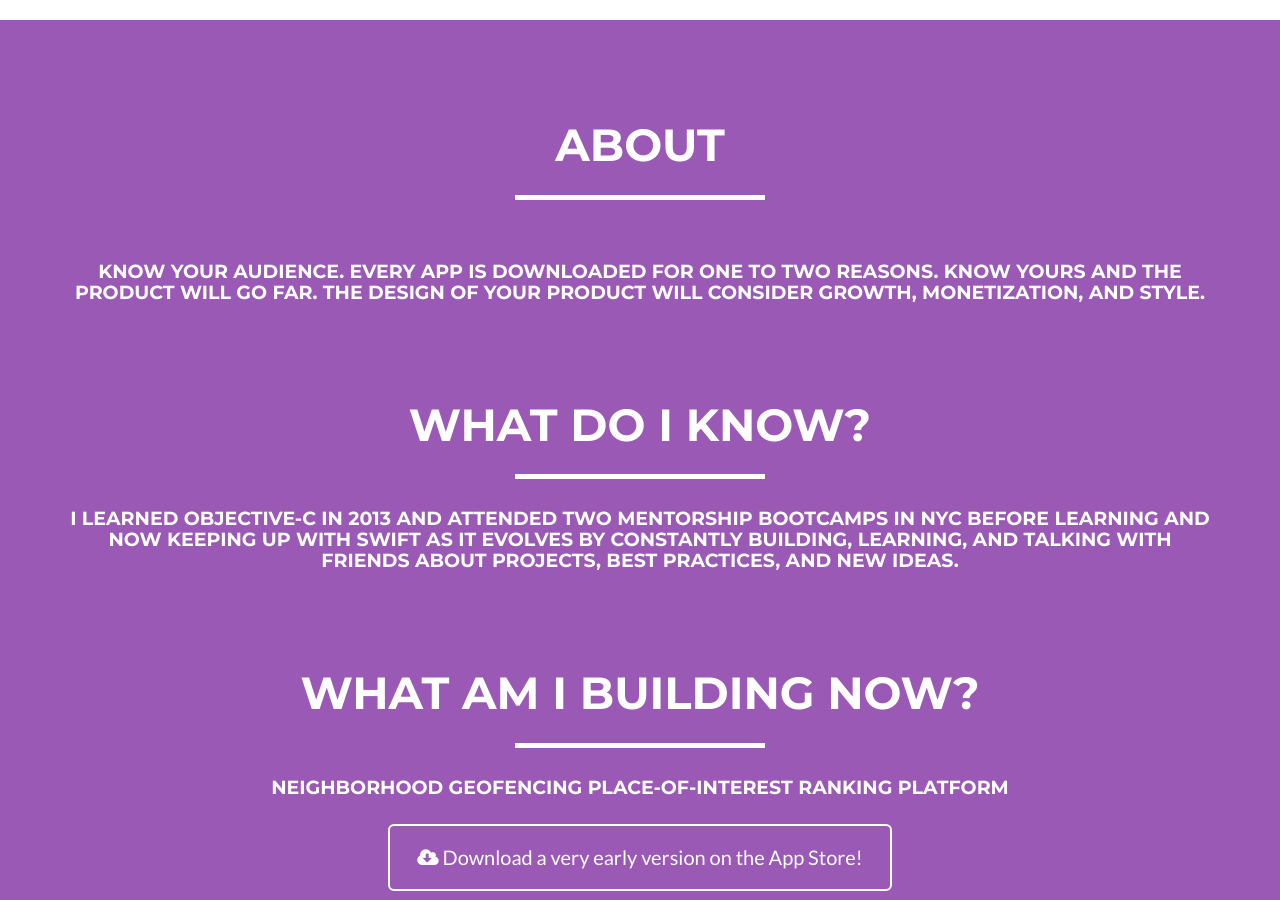
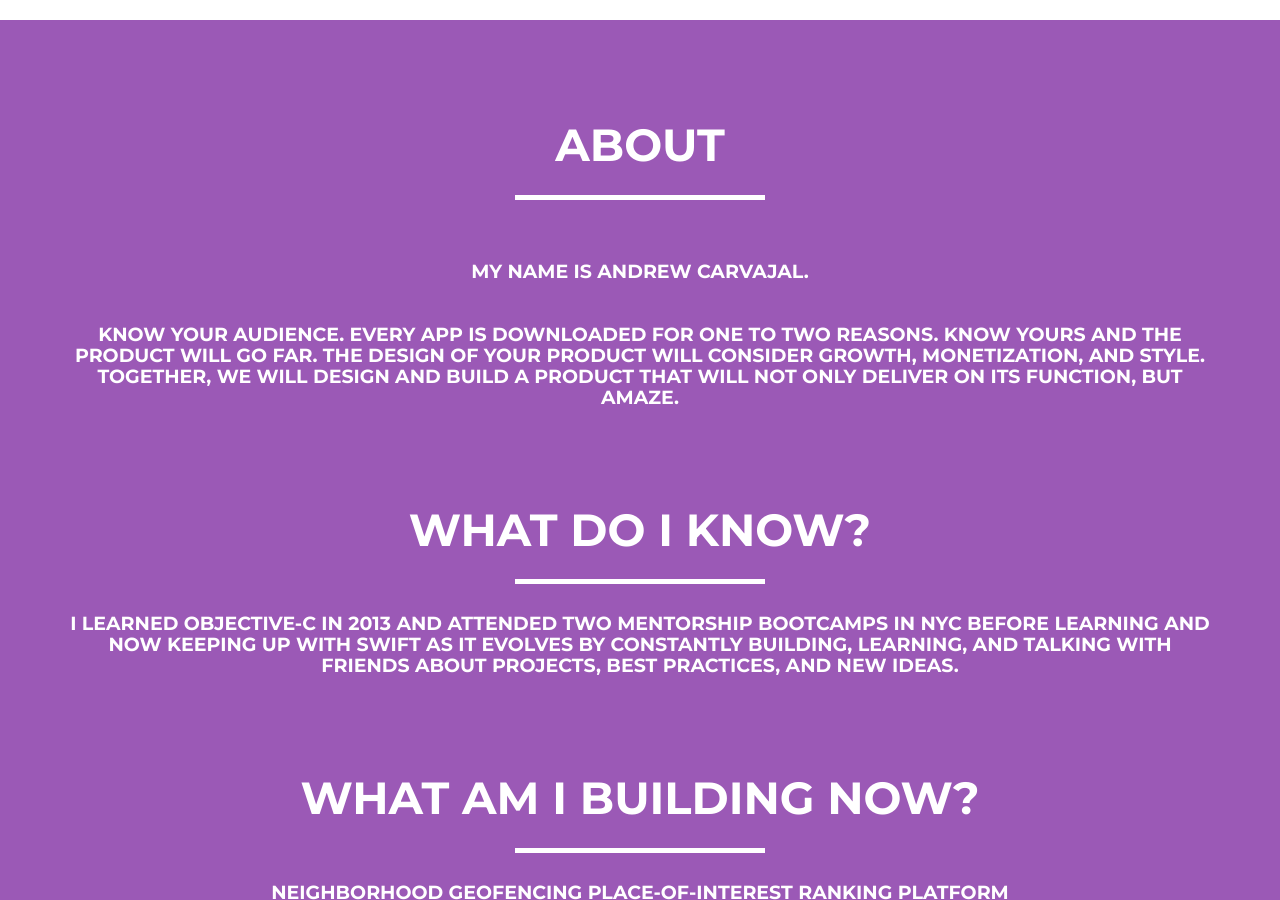
Before and after one commit to andrewcar/andrewcar.github.io, a Jekyll site: the page built from index.html, in a window 1280 px wide and 900 px high, scrolled down 1340 px. Built offline with Jekyll 4.4.1, drawn with Linux system fonts in a browser that asks for light colours.

Commit message:
Update about.html

```diff
--- a/_includes/about.html
+++ b/_includes/about.html
@@ -10,7 +10,11 @@
              <center>
                 <br>
                 <div class="center-block">
-                    <h4>Know your audience. Every app is downloaded for one to two reasons. Know yours and the product will go far. The design of your product will consider growth, monetization, and style.<h4>
+                    <h4>My name is Andrew Carvajal.</h4>
+                </div>
+                <br>
+                <div class="center-block">
+                    <h4>Know your audience. Every app is downloaded for one to two reasons. Know yours and the product will go far. The design of your product will consider growth, monetization, and style. Together, we will design and build a product that will not only deliver on its function, but amaze. <h4>
                 </div>
                 <br>
                 <br>
```
